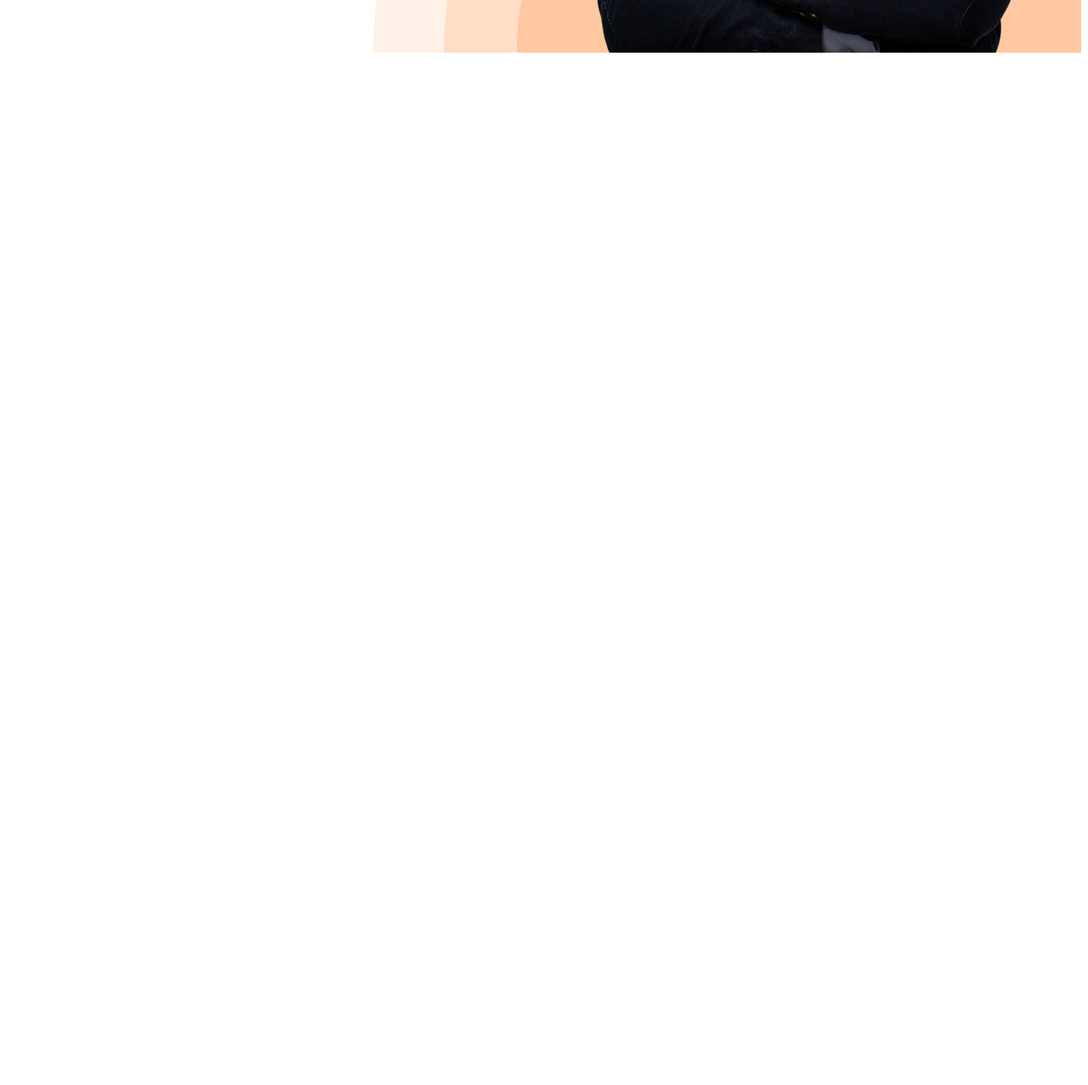
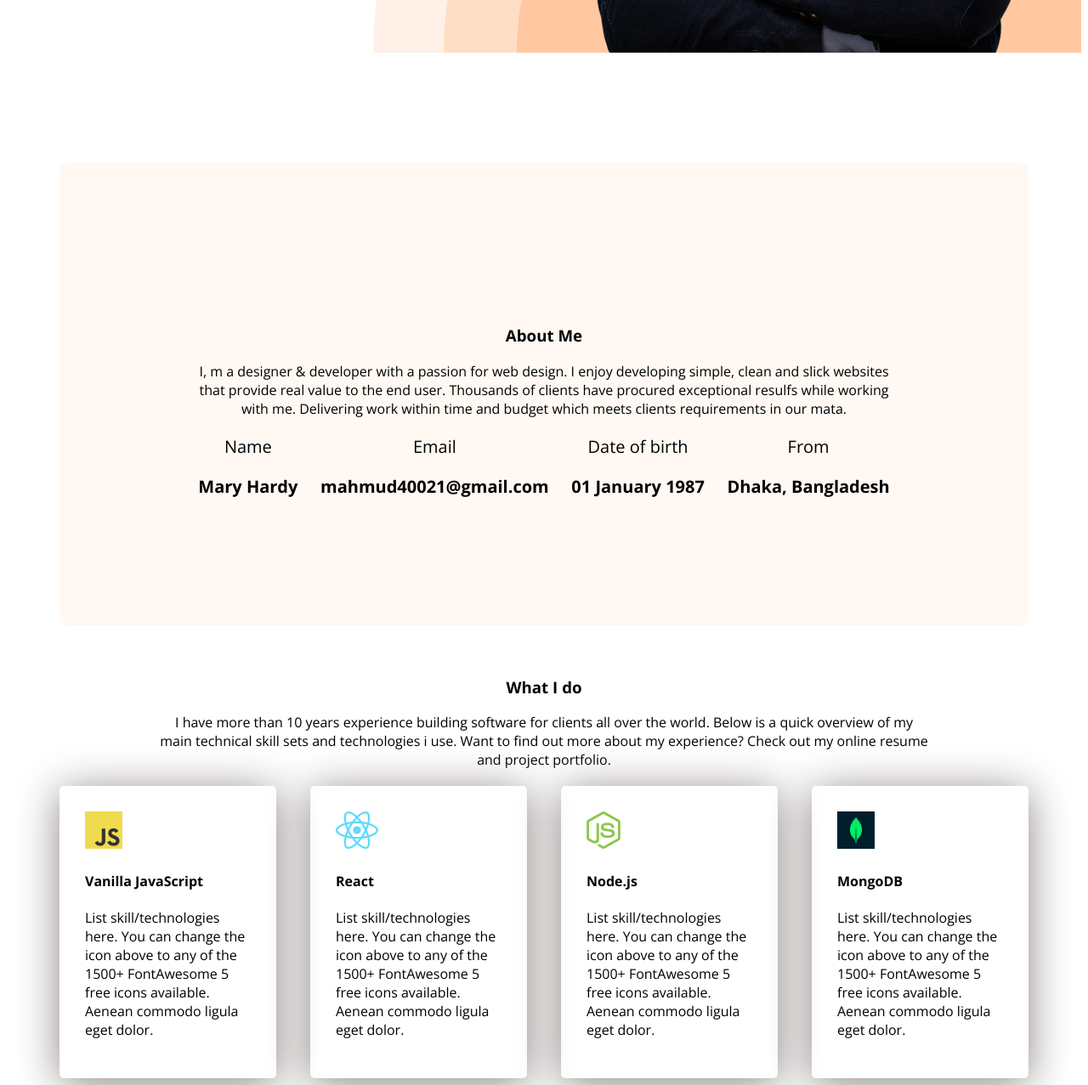
Before and after one commit to mahmud4002/my-portfolio, a plain HTML site: page index.html in a window 1280 px wide. Shown: the part 773-2050 px from the top of the page at 85% size. Before the commit the page ends 843 px from the top, so only its background shows below. Drawn offline with nearby package versions, Linux system fonts and the light colour scheme.

Commit message:
add experience

```diff
--- a/index.html
+++ b/index.html
@@ -9,8 +9,8 @@
     <link href="https://fonts.googleapis.com/css2?family=Open+Sans:ital,wght@0,300..800;1,300..800&display=swap" rel="stylesheet">
     <link rel="stylesheet" href="styles/portfolio.css">
 </head>
-<body >
-    <header class="open-sans-normal">
+<body class="open-sans-normal" >
+    <header class="header secendary-bg">
         <nav >
             <h3 class="nav-title">Ma<span class="test-primary">r</span>y</h3>
             <ul>
@@ -28,11 +28,72 @@
                 <button class="btn-primary">Download CV</button>
                 <button class="btn-primary">Contact</button>
             </div>
-            <img src="images/hardy.png" alt="">
+            <img class="banner-pic" src="images/hardy.png" alt="">
         </div>
     </header>
-    <main>
+    <main >
+        <section class="about secondary-bg">
+            <h3 class="section-title">About Me</h3>
+            <p class="section-description">I, m a designer & developer
+                with a passion for web design. I enjoy developing simple,
+                clean and slick websites that provide real value to the
+                end user. Thousands of clients have procured exceptional
+                 resulfs while working with me. Delivering work within
+                 time and budget which meets clients requirements in our
+                 mata.
+            </p>
+            <div class="about-items">
+                <div class="about-item">
+                    <p class="item-title">Name</p>
+                    <p class="item-description">Mary Hardy</p>
+                </div>
+                <div class="about-item">
+                    <p class="item-title">Email</p>
+                    <p class="item-description">mahmud40021@gmail.com</p>
+                </div>
+                <div class="about-item">
+                    <p class="item-title">Date of birth</p>
+                    <p class="item-description">01 January 1987</p>
+                </div>
+                <div class="about-item">
+                    <p class="item-title">From</p>
+                    <p class="item-description">Dhaka, Bangladesh</p>
+                </div>
+            </div>
+        </section>
+        <selection class="section-skills"></selection>
+        <h3 class="section-title">What I do</h3>
+        <p class="section-description">I have more than 10 years experience building software for clients all over the world.
+            Below is a quick overview of my main technical skill sets
+            and technologies i use. Want to find out more about my experience? Check out my online resume and project portfolio.
+        </p>
+        <div class="skill-container">
+            <div class="skill">
+                <img src="images/icons/js.png" alt="">
+                <h4 class="skill-title">Vanilla JavaScript</h4>
+                <p class="skill-description">List skill/technologies here. You can change the icon above
+                         to any of the 1500+ FontAwesome 5 free icons available. Aenean commodo ligula eget dolor.</p>
+            </div>
+            <div class="skill">
+                <img src="images/icons/react.png " alt="">
+                <h4 class="skill-title">React</h4>
+                <p class="skill-description">List skill/technologies here. You can change the icon
+                    above to any of the 1500+ FontAwesome 5 free icons available. Aenean commodo ligula eget dolor.</p>
+            </div>
+            <div class="skill">
+                <img src="images/icons/nodejs.png" alt="">
+                <h4 class="skill-title">Node.js</h4>
+                <p class="skill-description">List skill/technologies here. You can change the icon above to any of
+                    the 1500+ FontAwesome 5 free icons available. Aenean commodo ligula eget dolor.</p>
+            </div>
+            <div class="skill">
+                <img src="images/icons/mongo.png" alt="">
+                <h4 class="skill-title">MongoDB</h4>
+                <p class="skill-description">List skill/technologies here. You can change the icon above to any
+                     of the 1500+ FontAwesome 5 free icons available. Aenean commodo ligula eget dolor.</p>
+            </div>
 
+        </div>
 
     </main>
     <footer>
--- a/styles/portfolio.css
+++ b/styles/portfolio.css
@@ -18,7 +18,7 @@ nav{
     display: flex;
     align-items: center;
     justify-content: space-between;
-    margin:0px 200px;
+    margin:0px 230px;
 }
 
 .nav-title {
@@ -52,6 +52,9 @@ nav li a {
     border: none;
 }
 
+.secondary-bg{
+    background-color: #FFF8F3;
+}
 .dark-2{
     color: #474747;
 }
@@ -96,3 +99,58 @@ nav li a {
     height: 676;
 
 }
+main{
+    max-width: 1140px;
+    margin: 0 auto;
+}
+.about{
+    border-radius: 10px;
+    padding: 130px 150px;
+    margin-top: 130px;
+    text-align: center;
+}
+
+.about-items{
+    display: flex;
+    justify-content: space-around;
+
+}
+
+.item-title{
+    font-size: 20px;
+    margin-bottom:0px 120px 0 240px;
+
+}
+.item-description{
+   font-size: 20px;
+   font-weight: bold;
+
+}
+
+.section-skills{
+
+}
+
+.section-title{
+    text-align: center;
+    margin-top: 60px;
+}
+
+.section-description{
+    text-align: center;
+    max-width: 909px;
+    margin: 0 auto;
+
+
+}
+
+.skill-container{
+    display: flex;
+    margin-top: 20px;
+    gap: 40px;
+}
+.skill{
+    padding: 30px;
+    border-radius: 5px;
+    box-shadow: 0px 6px 50px 0px #8d8383;
+}
```
